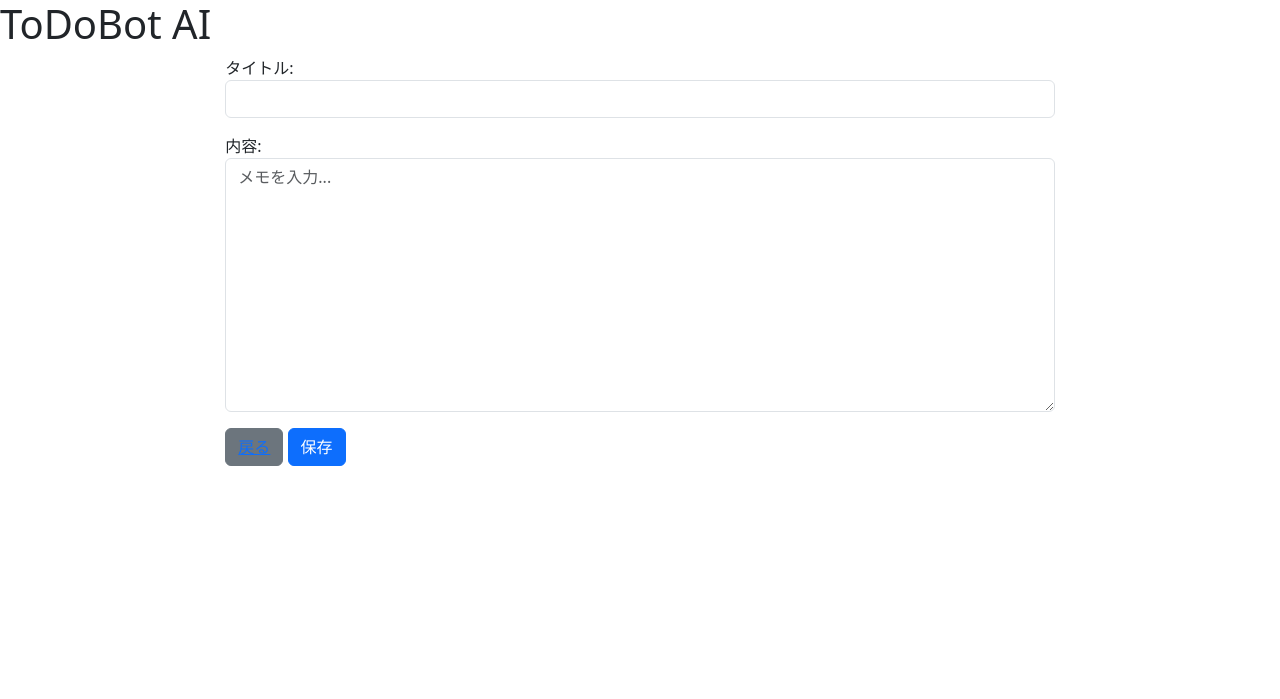
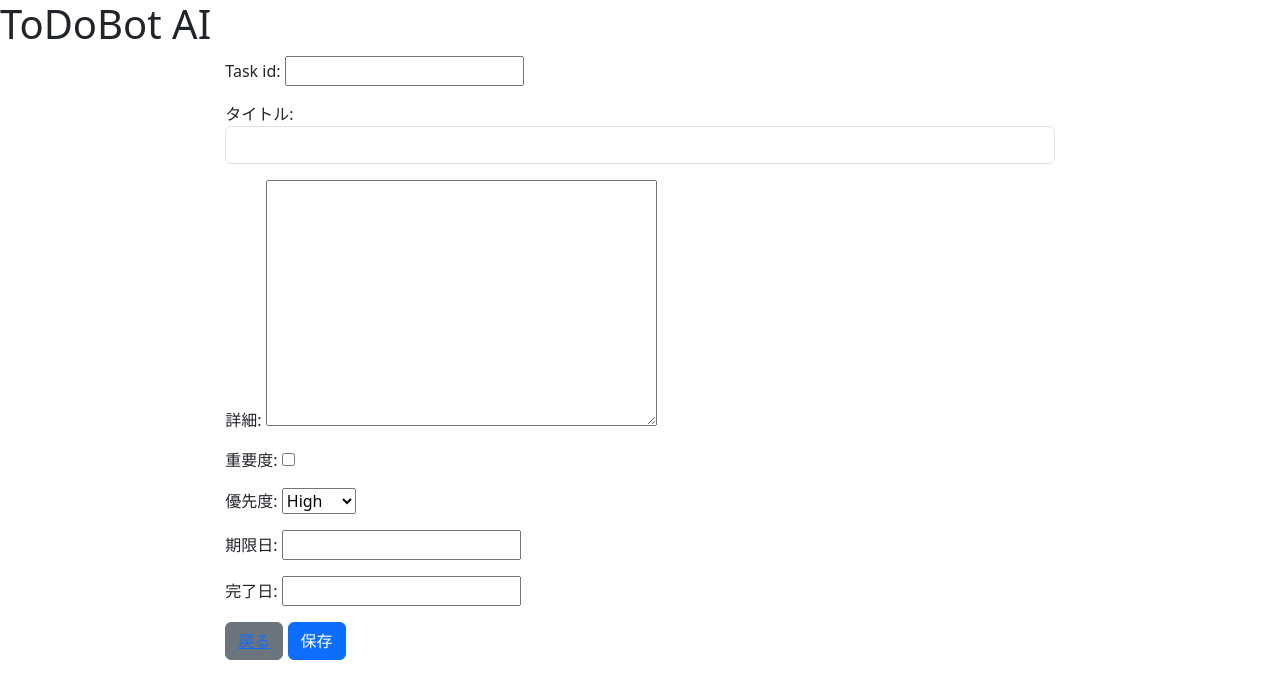
Before and after one commit to npsytoh/todo-bot-ai-dev, a Django app: template templates/todo/todo-update.html in a window 1280 px wide. Shown: the top 699 px of the page. Run offline with Django 5.2, Linux system fonts and the light colour scheme; the template is opened without the code that fills it: values that come from a table or form of the project are taken from there, others are empty; parts of the project's set-up code (start-up, migrations or seed data) failed here and were passed over; some libraries are stand-ins or nearby versions.

Commit message:
fix: Migrate todo model

```diff
--- a/static/js/project.js
+++ b/static/js/project.js
@@ -1,7 +1,7 @@
 const todoCheckboxes = document.querySelectorAll('input[type="checkbox"]');
 
 const changeClass = (element) => {
-	const todoTitle = document.getElementById(element.id.replace('checkbox', 'title'));
+	const todoTitle = document.getElementById(element.id.replace('status', 'title'));
 	todoTitle.classList.toggle('text-decoration-line-through');
 };
 
--- a/todo/forms.py
+++ b/todo/forms.py
@@ -5,9 +5,9 @@ from .models import TodoItems
 class TodoCompletedModelForm(forms.ModelForm):
     class Meta:
         model = TodoItems
-        fields = ['is_completed']
+        fields = ['status']
         widgets = {
-            'is_completed': forms.CheckboxInput(attrs={
+            'status': forms.CheckboxInput(attrs={
                 'class': 'form-check-input',
             })
         }
@@ -15,9 +15,9 @@ class TodoCompletedModelForm(forms.ModelForm):
 class TodoCreateModelForm(forms.ModelForm):
     class Meta:
         model = TodoItems
-        fields = ['title']
+        fields = ['task_title']
         widgets = {
-            'title': forms.TextInput(attrs={
+            'task_title': forms.TextInput(attrs={
                 'class': 'form-control',
                 'placeholder': 'タスクを入力...',
             }),
@@ -26,9 +26,9 @@ class TodoCreateModelForm(forms.ModelForm):
 class TodoUpdateModelForm(forms.ModelForm):
     class Meta:
         model = TodoItems
-        exclude = ['is_completed']
+        exclude = ['status']
         widgets = {
-            'title': forms.TextInput(attrs={'class': 'form-control'}),
+            'task_title': forms.TextInput(attrs={'class': 'form-control'}),
             'description': forms.Textarea(attrs={
                 'class': 'form-control',
                 'placeholder': 'メモを入力...',
--- a/todo/models.py
+++ b/todo/models.py
@@ -1,16 +1,31 @@
+import enum
 from django.db import models
 
 
+class Priorities(enum.IntEnum):
+    High = 1
+    Middle = 2
+    Low = 3
+
+    @classmethod
+    def get_priorities(cls):
+        return tuple((x.value, x.name) for x in cls)
+
 class TodoItems(models.Model):
-    title = models.CharField(verbose_name='タイトル', max_length=255)
-    description = models.TextField(verbose_name='内容', default='', null=True, blank=True)
-    is_completed = models.BooleanField(verbose_name='完了', default=False)
-    created_at = models.DateTimeField(auto_now_add=True)
-    updated_at = models.DateTimeField(auto_now=True)
+    task_id = models.SlugField(max_length=10)
+    task_title = models.CharField(verbose_name='タイトル', max_length=255)
+    task_description = models.TextField(verbose_name='詳細', default='', null=True, blank=True)
+    status = models.BooleanField(verbose_name='ステータス', default=False)
+    is_important = models.BooleanField(verbose_name='重要度', default=False)
+    priority = models.SmallIntegerField(verbose_name='優先度', default=0, choices=Priorities.get_priorities())
+    due_date = models.DateTimeField(verbose_name='期限日', null=True, blank=True)
+    created_at = models.DateTimeField(verbose_name='作成日', auto_now_add=True)
+    updated_at = models.DateTimeField(verbose_name='更新日', auto_now=True)
+    completed_at = models.DateTimeField(verbose_name='完了日', null=True, blank=True)
 
     class Meta:
         verbose_name = 'ToDo Item'
         verbose_name_plural = 'ToDo Items'
 
     def __str__(self):
-	    return self.title
+        return self.task_title
```
Also changed, not shown: templates/todo/todo-main.html (+6 -6 lines), todo/views.py (+4 -4 lines), todo/migrations/0001_initial.py.
